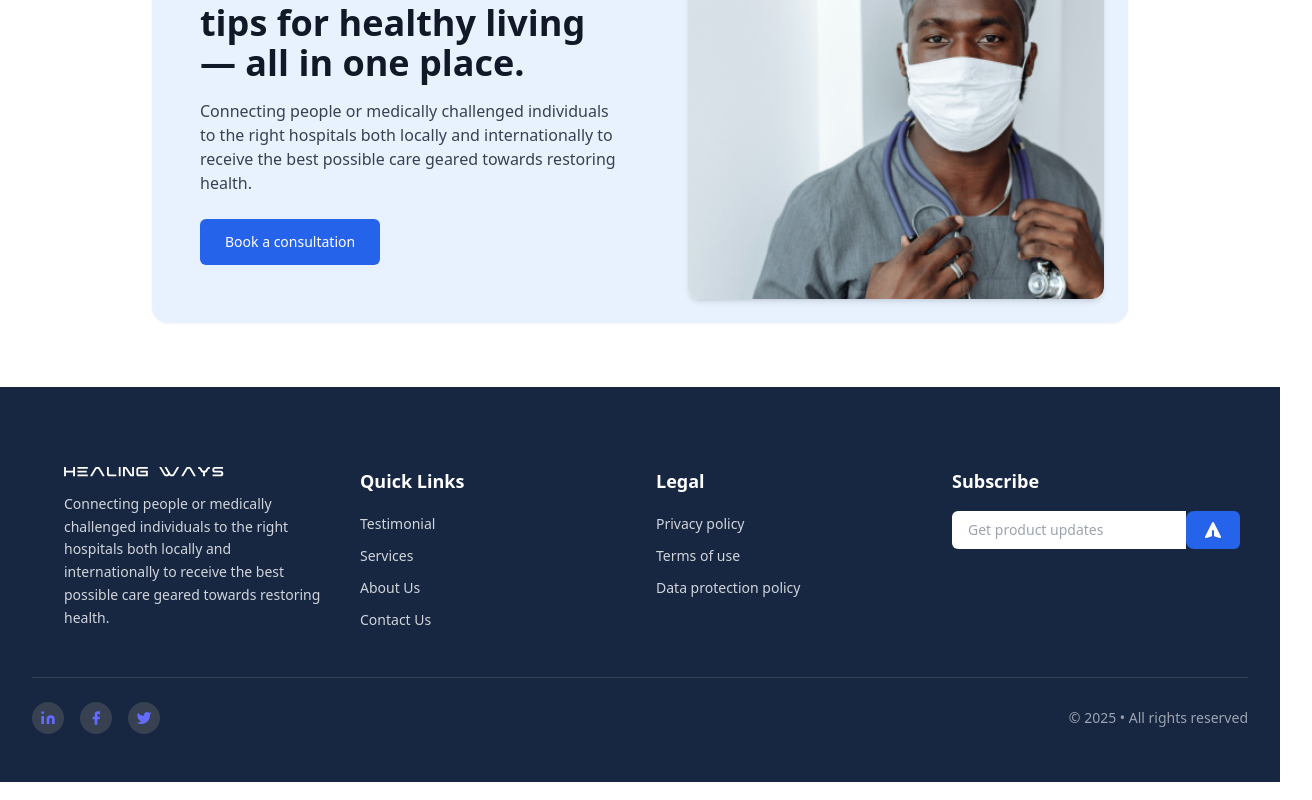
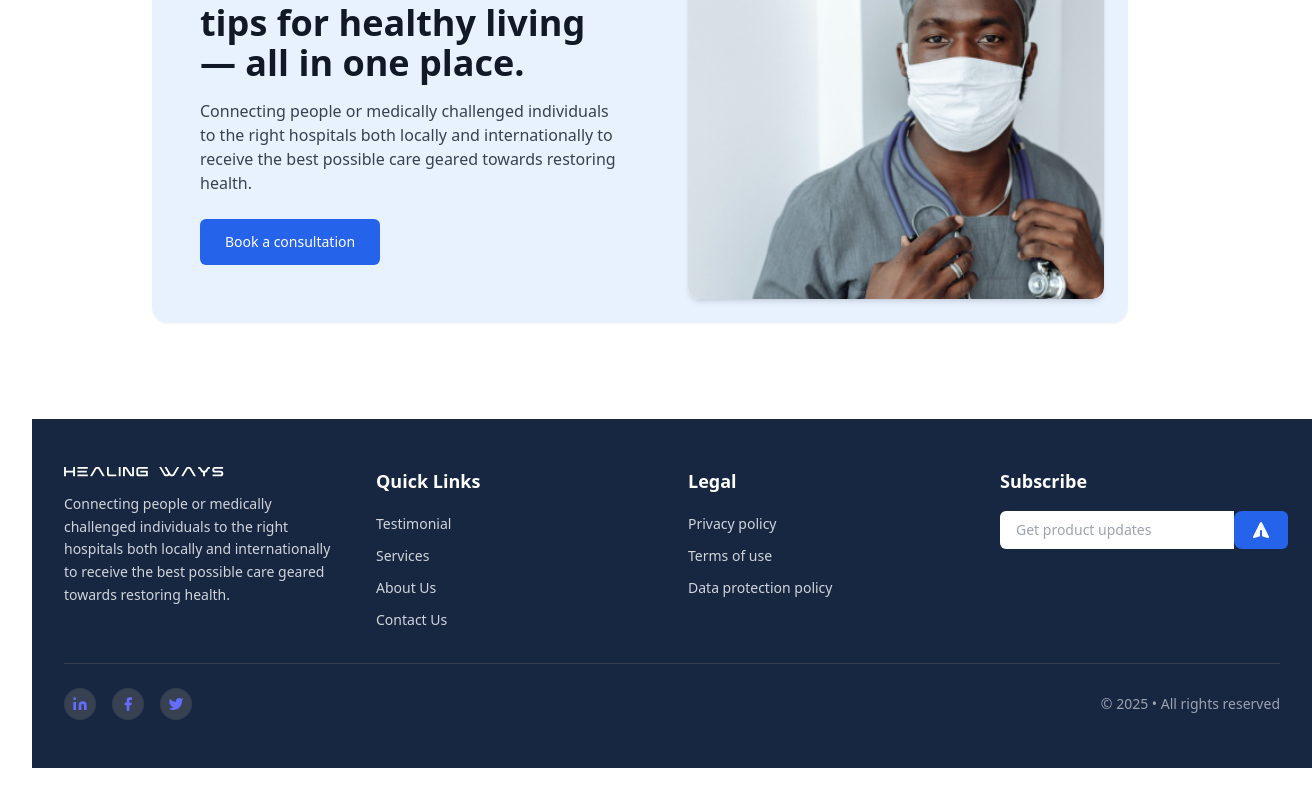
Before and after one commit to Binmuhammad001/healing-ways, a React (Vite) app: page / in a window 1280 px wide. Shown: the part 5239-6039 px from the top of the page, 1312 px wide, since content can reach past the window. Built offline with nearby package versions, Linux system fonts and the light colour scheme.

Commit message:
Update footer.jsx

```diff
--- a/src/components/footer.jsx
+++ b/src/components/footer.jsx
@@ -4,10 +4,10 @@ import Logo from "../assets/logo.svg";
 
 export default function Footer() {
   return (
-    <footer className="bg-[#172641] text-white py-12 px-4 w-full">
+    <footer className="bg-[#172641] text-white py-12 px-4 w-full m-8">
       <div className="w-full px-4">
         {/* Main Footer Content */}
-        <div className="grid grid-cols-1 md:grid-cols-2 lg:grid-cols-4 gap-8 mb-8 m-8">
+        <div className="grid grid-cols-1 md:grid-cols-2 lg:grid-cols-4 gap-8 mb-8">
 
           {/* Company Info */}
           <div>
```
